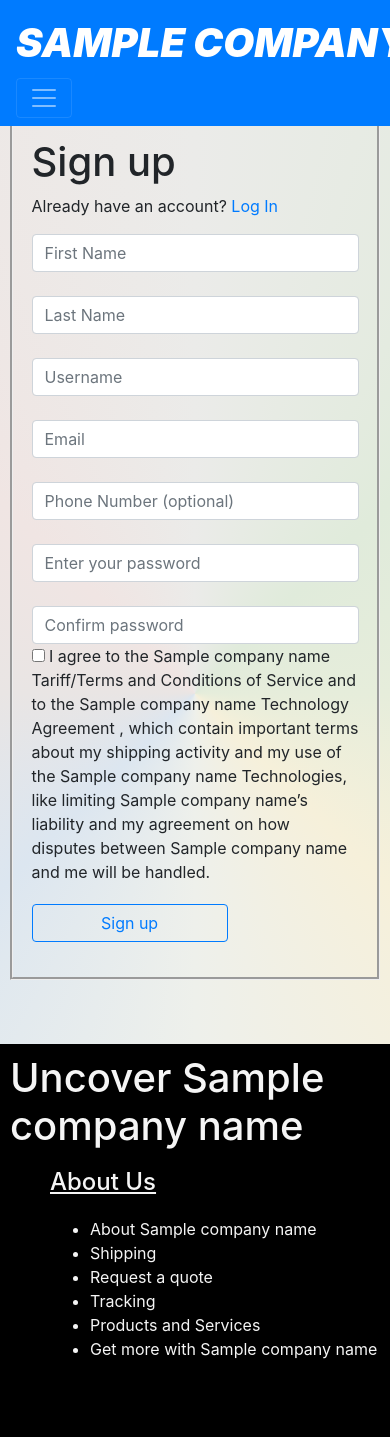
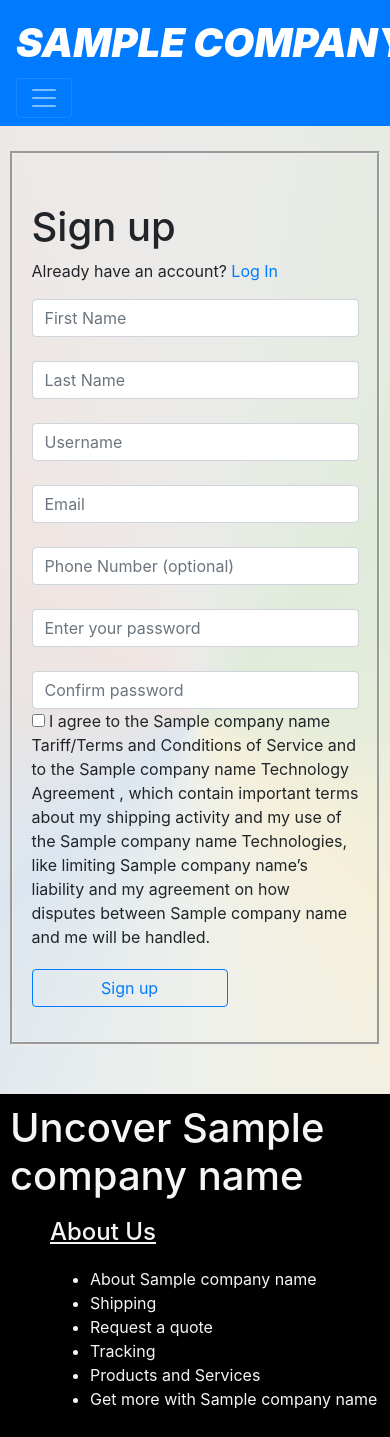
Before and after one commit to Kharay33455/the-shipper, a Django app: template base/templates/base/signup.html in a window 390 px wide; the page is wider, and only the part inside the window is pictured. Before the commit the page ends 1359 px from the top of that part, so only its background shows below. Run offline with Django 3.2, Linux system fonts and the light colour scheme; the template is opened without the code that fills it: most values are stand-ins (such as "Sample title", 1, 10 or a date in 2020).

```diff
--- a/base/templates/base/signup.html
+++ b/base/templates/base/signup.html
@@ -1,7 +1,7 @@
 {% extends 'base/base.html' %}
 {% load static %}
 {% block content %}
-<div class="center" style="height: 100vb; margin-bottom: 20%;">
+<div class="center sign-up-center" style="height: 100vb; margin-bottom: 20%;">
     <div style="border-style: groove; padding: 5%;">
         {% if msg %}
         <div>
@@ -10,7 +10,7 @@
             </b>
         </div>
         {% endif %}
-        <h1>
+        <h1 class="sign-up-head">
             Sign up
         </h1>
         <p>
--- a/static/css/base.css
+++ b/static/css/base.css
@@ -8,7 +8,9 @@ body{
     background-image: conic-gradient(#EBEBE9, #E0EBDB, #E6EDDB, #F6F0DA, #EEF0EB, #DCE6F0, #E9E5E4, #F0E5E3, #EBEBE9);
 
 }
-
+.sign-up-head{
+    padding-top: 0;
+}
 .track {
     padding: 1%;
     font-weight: 700;
@@ -272,6 +274,12 @@ body{
     .orders{
         display: block;
     }
+    .sign-up-head{
+        padding-top: 20px;
+    }
+    .sign-up-center{
+        margin-top: 30px;
+    }
 }
 
 @media screen and (max-width:600px) {
@@ -289,5 +297,11 @@ body{
     .profile_page{
         display: block;
     }
+    .sign-up-head{
+        padding-top: 30px;
+    }
+    .sign-up-center{
+        margin-top: 50px;
+    }
 
 }
```
